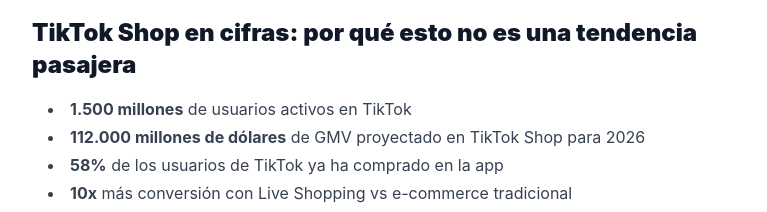
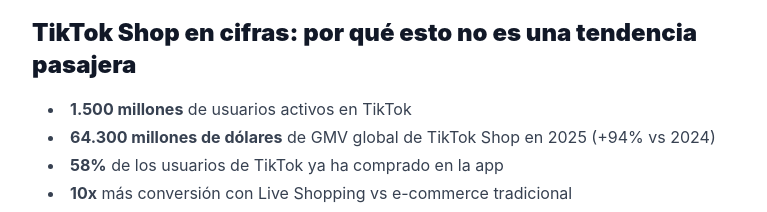
Before and after one commit to tiktokshopacademy/tiktokshop-academy, a Next.js app: page /blog/que-es-tiktok-shop in a window 1280 px wide. Shown: the part 8200-8412 px from the top of the page, without its empty margins (256-1023 px from the left). Built offline with nearby package versions, Linux system fonts and the light colour scheme.

Commit message:
Fix GMV data: 64.3B real 2025 figure, verified from sources

```diff
--- a/src/app/blog/[slug]/page.tsx
+++ b/src/app/blog/[slug]/page.tsx
@@ -179,7 +179,7 @@
 ## TikTok Shop en cifras: por qué esto no es una tendencia pasajera
 
 - **1.500 millones** de usuarios activos en TikTok
-- **112.000 millones de dólares** de GMV proyectado en TikTok Shop para 2026
+- **64.300 millones de dólares** de GMV global de TikTok Shop en 2025 (+94% vs 2024)
 - **58%** de los usuarios de TikTok ya ha comprado en la app
 - **10x** más conversión con Live Shopping vs e-commerce tradicional
 - **Primer país de LatAm** en lanzar TikTok Shop (febrero 2025)
@@ -477,7 +477,7 @@
 - El Live Shopping genera **10 veces más conversión** que una tienda online convencional
 - Los directos de TikTok Shop tienen **10-15 veces más engagement** que los posts de producto estáticos
 - Los eventos de Live Shopping **se duplicaron** durante el Black Friday 2025
-- El GMV global de TikTok Shop proyectado para 2026 supera los **112.000 millones de dólares**, y el Live Shopping es el principal motor
+- El GMV global de TikTok Shop en 2025 fue de **64.300 millones de dólares** (+94% vs 2024), y el Live Shopping es el principal motor de crecimiento
 
 El directo no es solo una característica más. En TikTok Shop, es **el canal de ventas más potente disponible para cualquier vendedor o afiliado**, independientemente de su tamaño.
 
--- a/src/app/page.tsx
+++ b/src/app/page.tsx
@@ -63,7 +63,7 @@
 
 const stats = [
   { value: '1.500M+', label: 'Usuarios activos en TikTok' },
-  { value: '112.000M$', label: 'GMV proyectado TikTok Shop 2026' },
+  { value: '64.300M$', label: 'GMV global TikTok Shop en 2025' },
   { value: '10x', label: 'Más conversión con Live Shopping' },
   { value: '#1', label: 'Blog TikTok Shop en español' },
 ]
```
